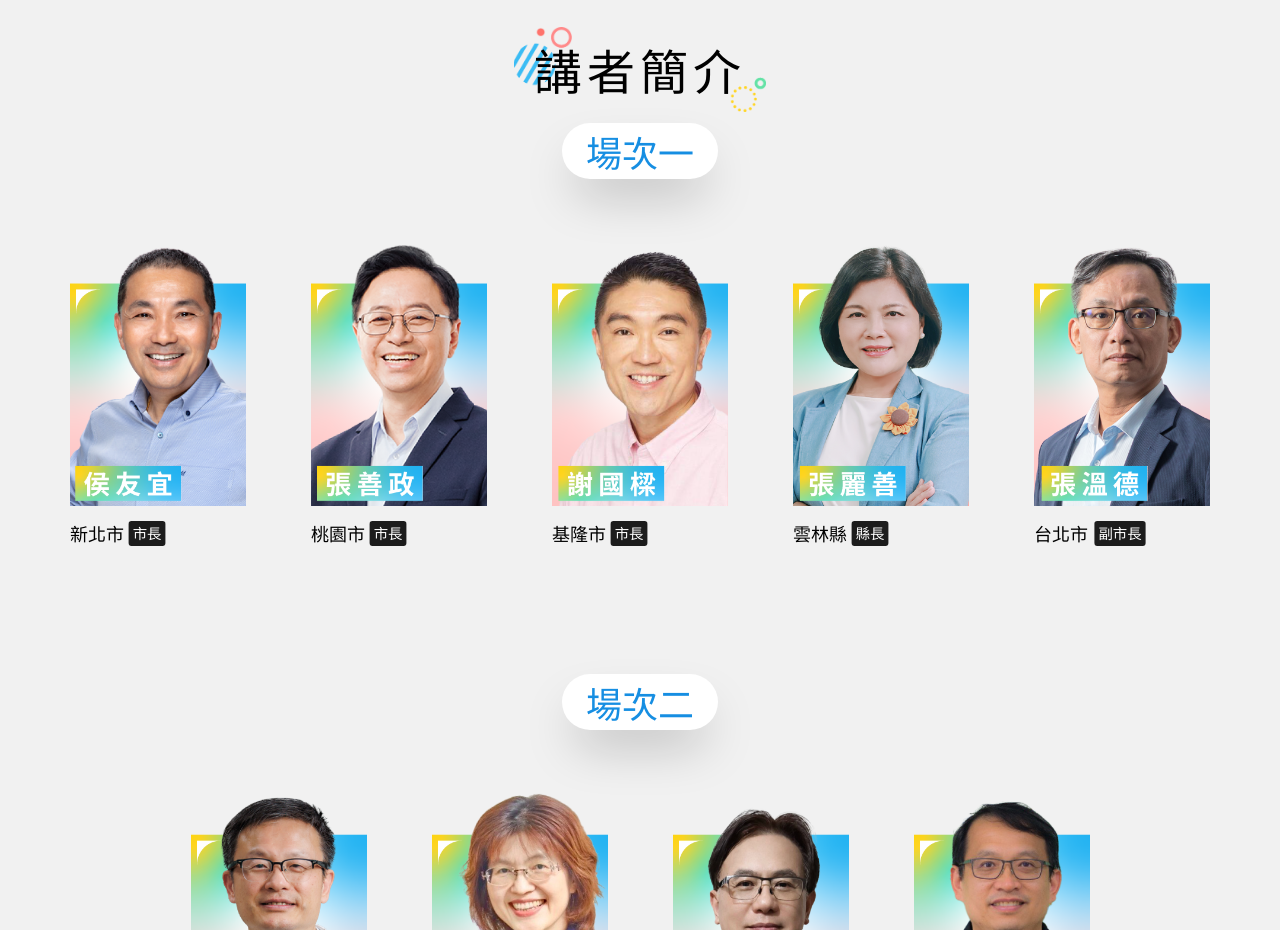
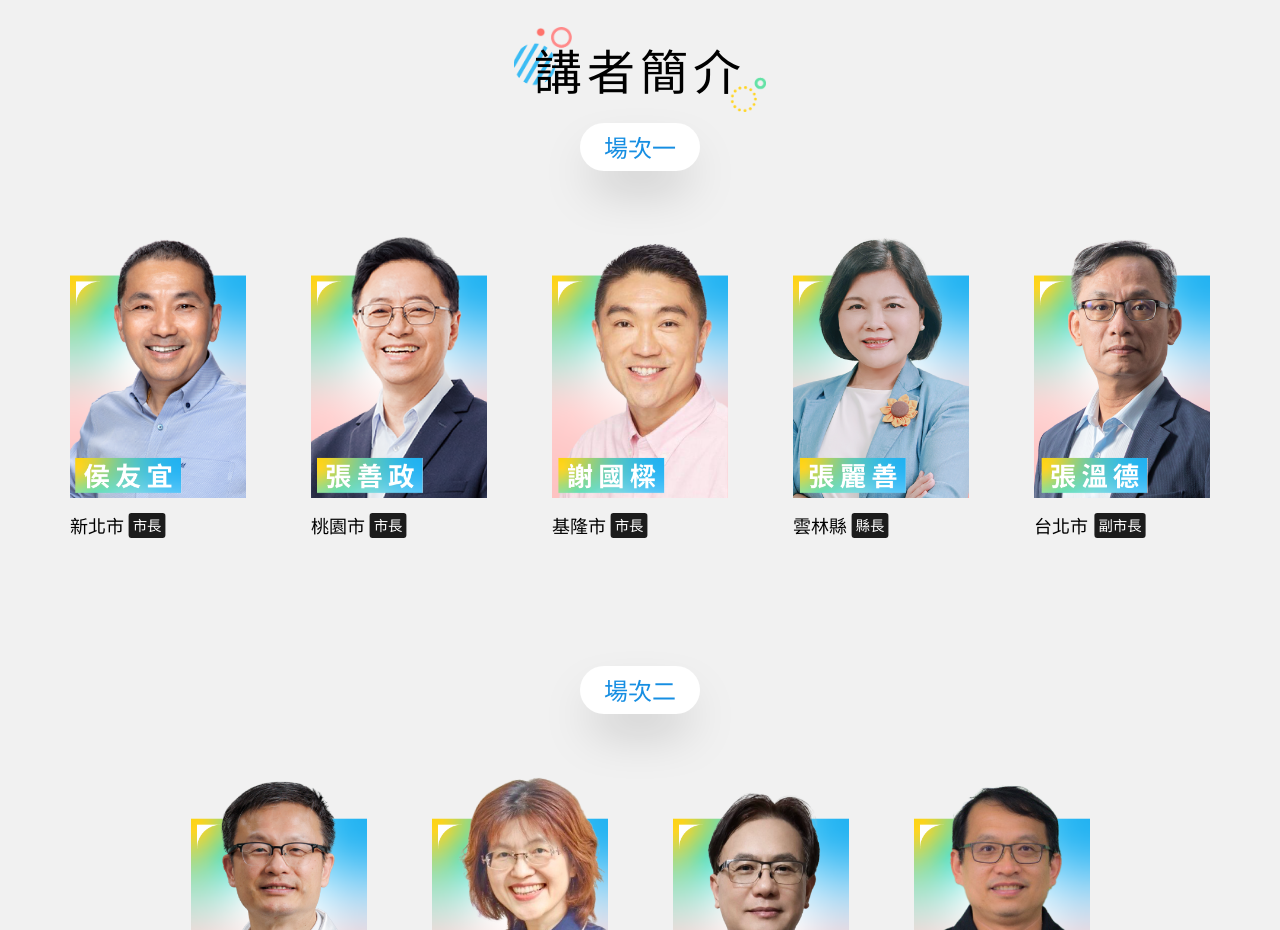
Before and after one commit to jackietsairock/SDGsforum, a Vue app: page / in a window 1280 px wide. Shown: the part 3680-4610 px from the top of the page. Built offline with nearby package versions, Linux system fonts and the light colour scheme.

Commit message:
調整講者職稱顯示樣式，修改字體大小以提升可讀性

```diff
--- a/src/components/Speaker.vue
+++ b/src/components/Speaker.vue
@@ -178,7 +178,7 @@
     <Title :infoData="infoData" />
     <!--<p class="text-black text-base text-center mb-6">*順序依議程表排列</p>-->
     <div v-for="(group, idx)  in speakerGroups" :key="group.type" :class="['speaker_group',{'mb-15': idx === 0}]">
-      <p class="text-4xl block px-6 py-2 rounded-full bg-white shadow-2xl w-fit mx-auto text-center ms:text-6xl" :style="['font-weight: 500;',{color: idx === 0 ? '#168ee2' : '#168ee2'}]">{{ group.type }}</p>
+      <p class="text-2xl block px-6 py-2 rounded-full bg-white shadow-2xl w-fit mx-auto text-center ms:text-4xl" :style="['font-weight: 500;',{color: idx === 0 ? '#168ee2' : '#168ee2'}]">{{ group.type }}</p>
       <div class="speaker_box max-w-[1366px] p-0 mx-auto flex flex-row flex-wrap items-start justify-center gap-[25px] sm:p-10 sm:gap-[25px] sm:flex-row sm:items-start">
         <div v-for="(item, idx) in group.items" :key="`${group.type}-${idx}`" class="speaker_item text-left flex flex-col items-center py-5 px-1 w-[33%] sm:px-5 lg:w-[18%]"
           :class="{ 'speaker_item--clickable': showSpeakerProfile }"
```
